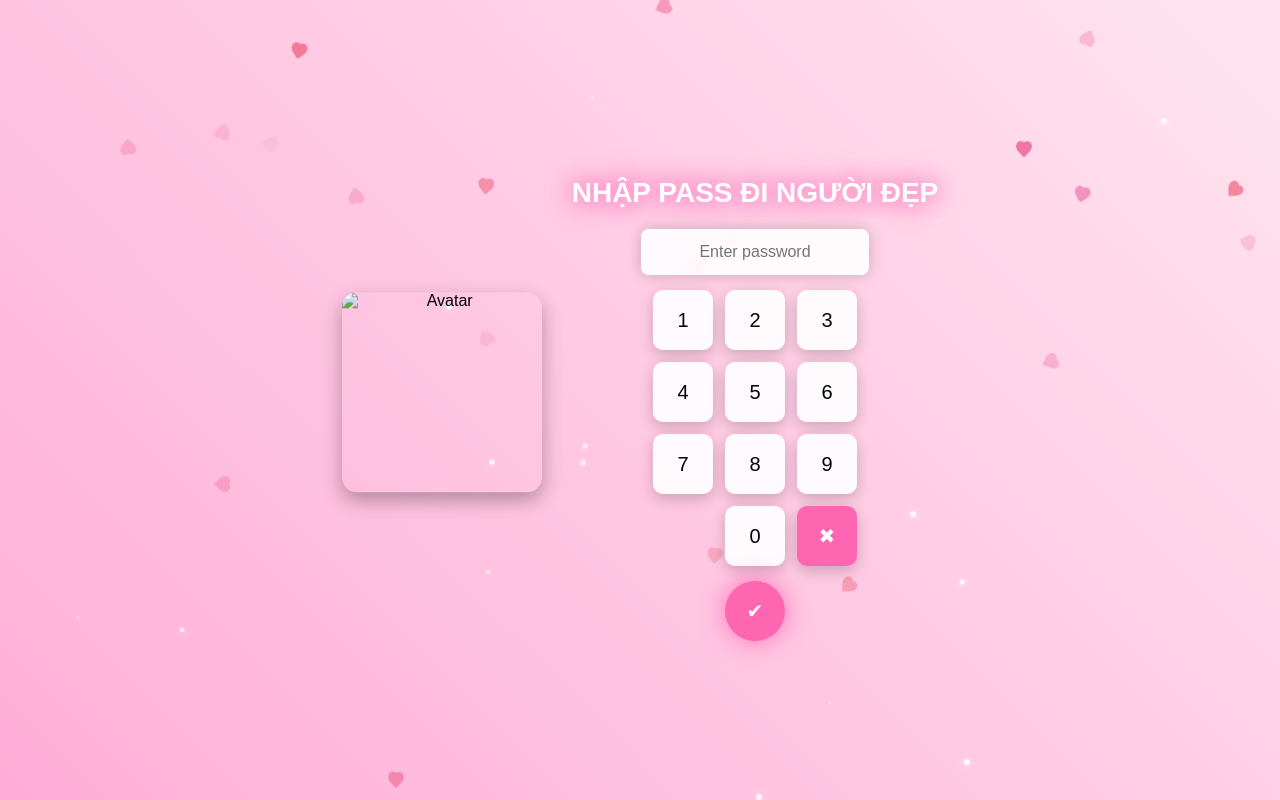
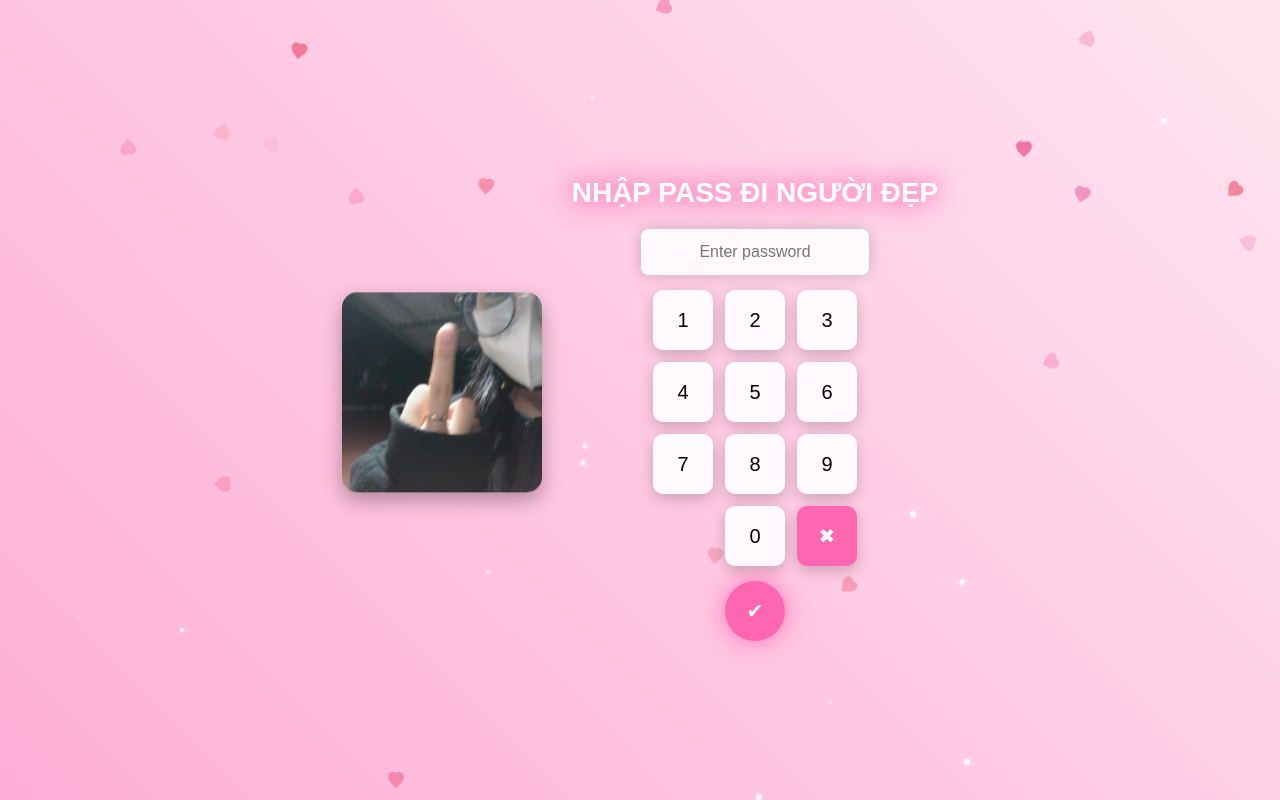
Before and after one commit to contonxachcv/qtevv, a plain HTML site: page index.html in a window 1280 px wide. Shown: the top 800 px of the page. Drawn offline with Linux system fonts and the light colour scheme.

Commit message:
Update index.html

```diff
--- a/index.html
+++ b/index.html
@@ -422,7 +422,7 @@
 <body>
     <div class="container">
         <div class="content">
-            <img src="hpbd/anh1.jpg" alt="Avatar" class="avatar">
+            <img src="hpbd/anh1.jpeg" alt="Avatar" class="avatar">
             <div class="password-section" id="passwordSection">
                 <h1>NHẬP PASS ĐI NGƯỜI ĐẸP</h1>
                 <input type="text" id="password" placeholder="Enter password" readonly>
```
